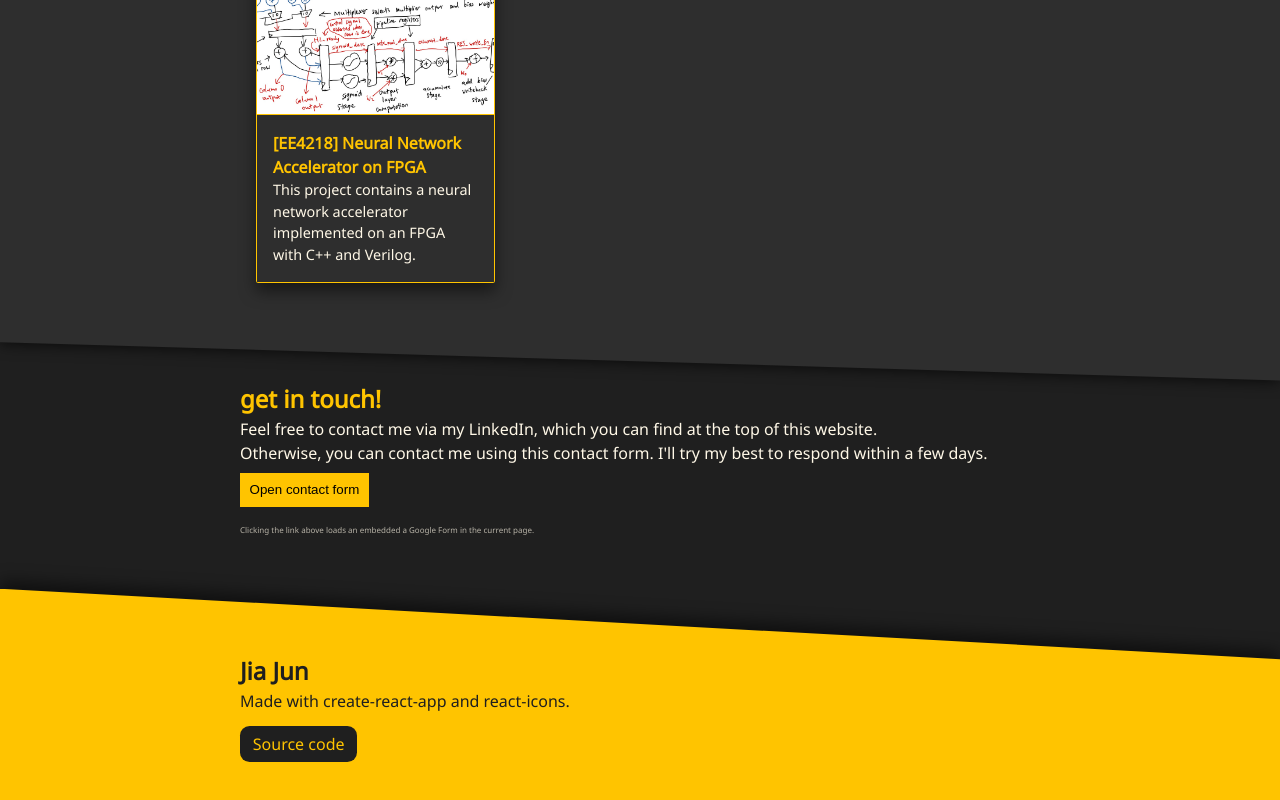
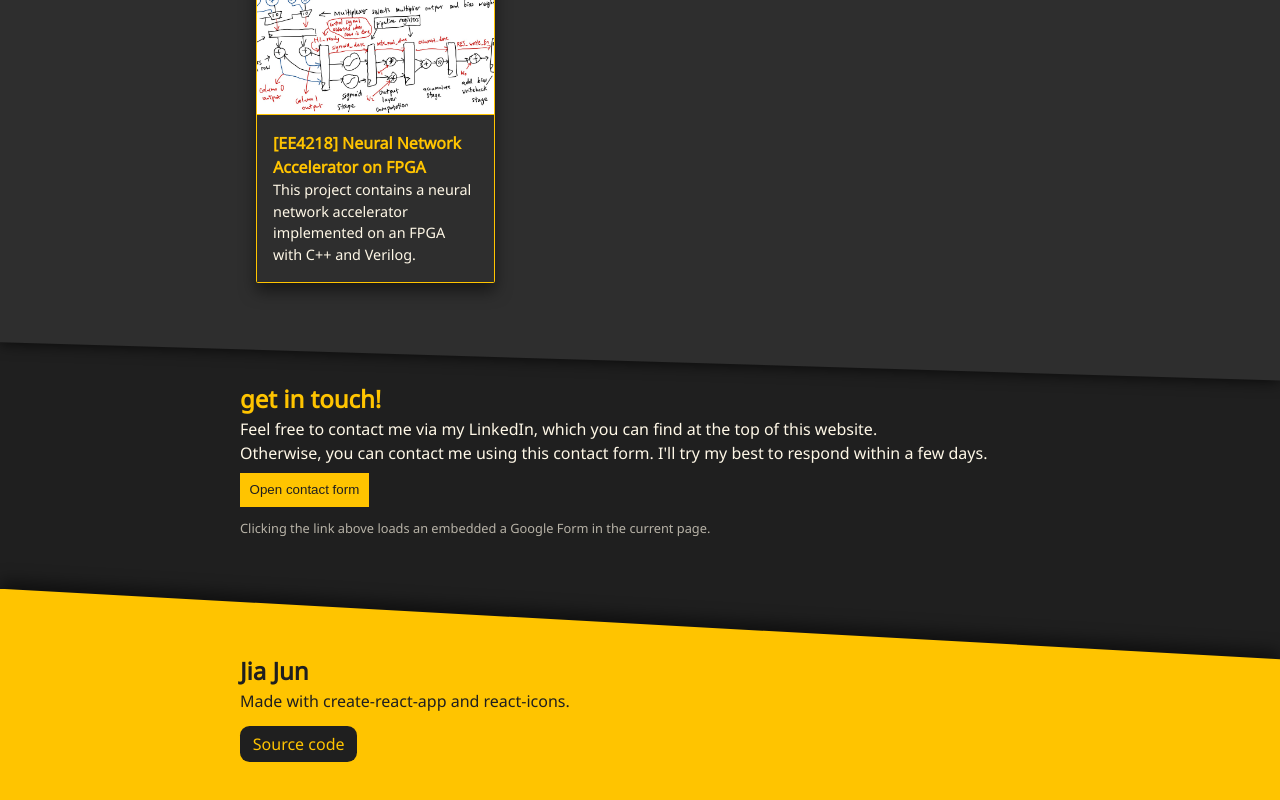
Before and after one commit to iamchenjiajun/iamchenjiajun.github.io, a React (Create React App) app: page / in a window 1280 px wide. Shown: the part 2362-3162 px from the top of the page. Built offline with nearby package versions, Linux system fonts and the light colour scheme; the HTML template or start-up script is replaced by a standard one.

Commit message:
Update contact section style

```diff
--- a/src/components/page/Contact/contact.css
+++ b/src/components/page/Contact/contact.css
@@ -2,13 +2,14 @@
     display: block;
     padding: 0.6rem;
     margin: 0.5rem 0;
+    color: var(--main-bg-color);
     background: var(--accent-color);
     cursor: pointer;
 }
 
 .contact__form-info {
     opacity: 68%;
-    font-size: 0.5rem;
+    font-size: 0.8rem;
 }
 
 .contact__googleform {
```
